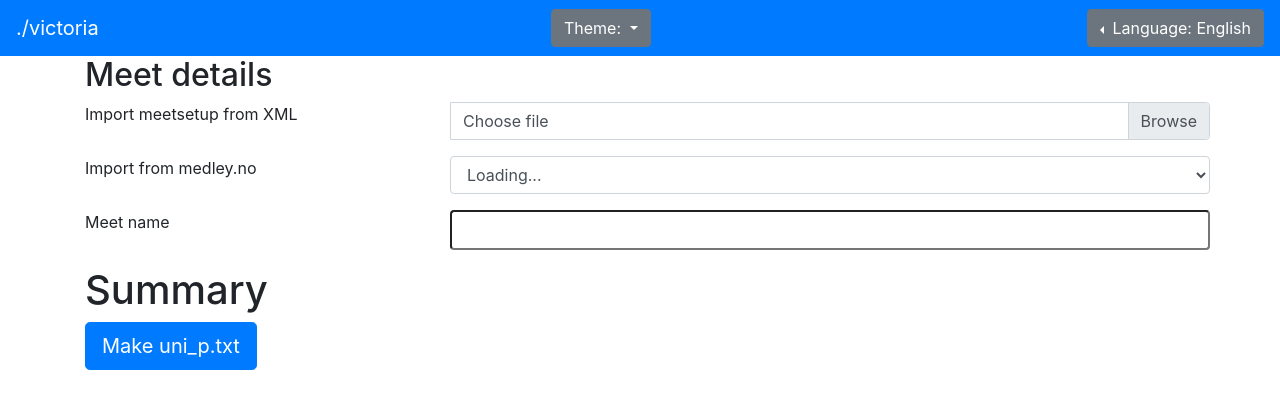
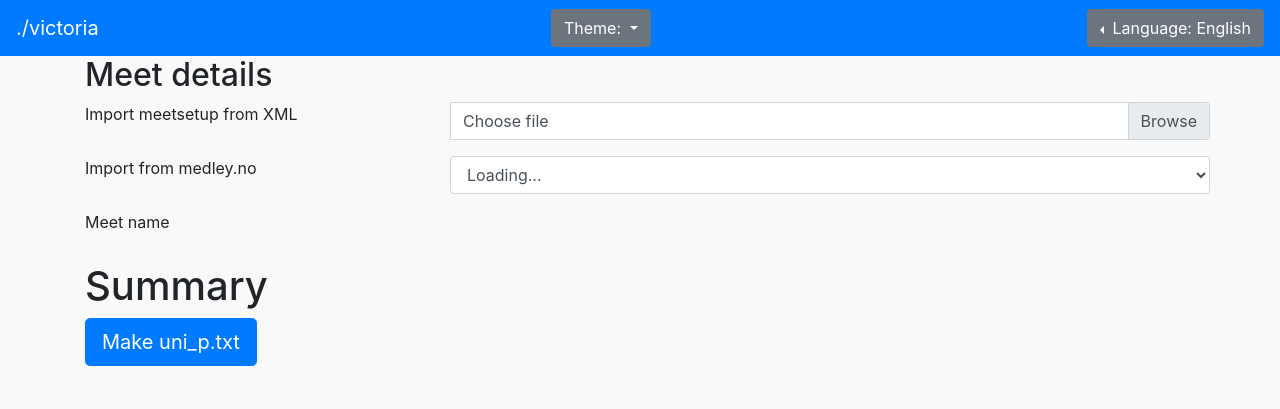
Before and after one commit to Balonbal/dot-slash-victoria, a Jekyll site: the page built from tools/uni_p.html, in a window 1280 px wide. Shown: the top 409 px of the page. Built offline with Jekyll 4.4.1, drawn with Linux system fonts in a browser that asks for light colours; nearby versions of some CDN libraries.

Commit message:
updated some styling

```diff
--- a/css/base.css
+++ b/css/base.css
@@ -13,26 +13,7 @@ html {
 body {
 	margin-bottom: 60px;
 }
-footer {
-	position: absolute;
-	bottom: 0;
-	width: 100%;
-	height: 60px;
-	background-color: #eee;
-	text-align: center;
-}
 
-.topper {
-  	position: fixed;
-  	left: 0;
-  	top: 0;
-  	width: 100%;
-	display: block;
-}
-
-.topper select{
-	border-radius: 5px;
-}
 
 .selector{
 	font-family: "Roboto","Segoe UI";
@@ -55,12 +36,15 @@ input {
 	font-size: large;
 	font-family: sans-serif;
 	text-align: center;
-	border-radius: .25rem;
+	/*border-radius: .25rem;*/
 }
 
 select{
-    	border-width: 1px;
-    	border-radius: 1px;
+	border-width: 1px;
+	border-radius: 1px;
+	font-size: large;
+	width: 55%;
+	padding: 0.1em;
 
 }
 
@@ -70,3 +54,18 @@ select{
 	min-width: 150px;
 	top: 4px;
 }
+
+input[type="text"], input[type="number"], select{
+    border: 0;
+    outline: 0;
+    background: transparent;
+    border-bottom: none;
+    width: auto;
+}
+
+/* remove scroll bar on number inputs*/
+input[type="number"]::-webkit-outer-spin-button,
+input[type="number"]::-webkit-inner-spin-button {
+    -webkit-appearance: none;
+    margin: 0;
+}
--- a/css/themes/dark.css
+++ b/css/themes/dark.css
@@ -10,11 +10,6 @@ h1, h2, h3, h4, h5, h6, h7, h8, h9, i, label{
 
 select#theme-selector{
     background-color: #222222;
-    color: white;
-}
-
-.topper {
-    background-color: #404040;
     color: white;
 }
 
@@ -75,11 +70,11 @@ th.t, td.eventId, td.eventName, td{
     background-color: #333333;
     color: white;
 }
-.autocomplete-suggestion:hover{
+.autocomplete-suggestion:hover, .autocomplete-selected{
     background-color: #336699;
     color: white;
 }
-.custom-file-label, #importMedley, #meetName, #clubName, input, select, input.min, input.sec, input.hun, .modal-content, #modal-add-club-info{
+.custom-file-label, #importMedley, #meetName, #clubName, input, select, .modal-content, #modal-add-club-info{
     background-color:#333;
     color: white;
 }
--- a/css/themes/light.css
+++ b/css/themes/light.css
@@ -1,13 +1,9 @@
 /*Light theme. Add only colors to this file*/
 
 body{
-    background-color: white;
+    background-color: #F9F9F9;
 }
 
-.topper {
-    background-color: #404040;
-    color: white;
-}
 
 /* dropdown selectors:*/
 .dropdown-menu{
@@ -26,7 +22,11 @@ body{
     background-color: white;
     color: black;
 }
-.autocomplete-suggestion:hover{
+.autocomplete-suggestion:hover, .autocomplete-selected{
     background-color: #eff8ff;
     color: black;
 }
+#clubName{
+    background-color: white;
+    border: 1px solid #999;
+}
--- a/css/tools/uni_p.css
+++ b/css/tools/uni_p.css
@@ -1,5 +1,5 @@
 .eventTime > input {
-	width: 60px;
+	width: 20px;
 }
 .autocomplete-suggestion{
 	font: large;
```
